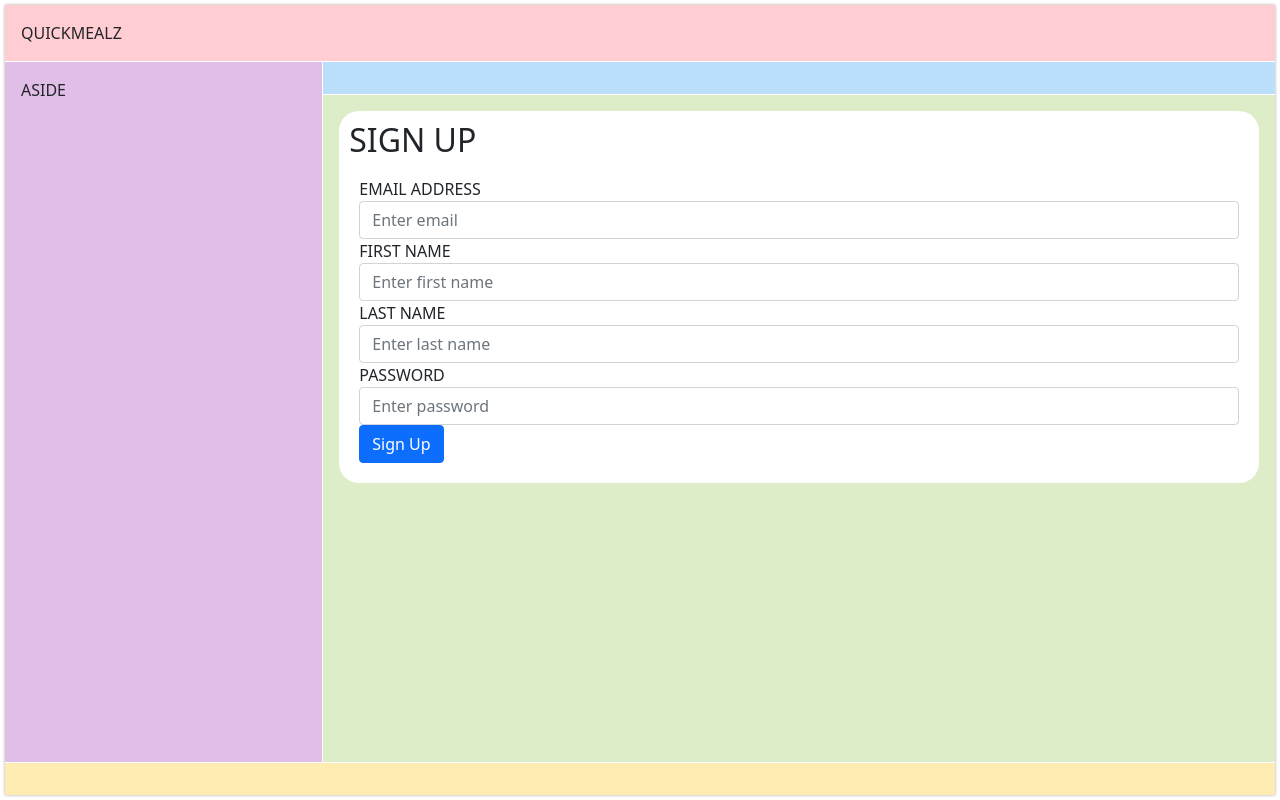
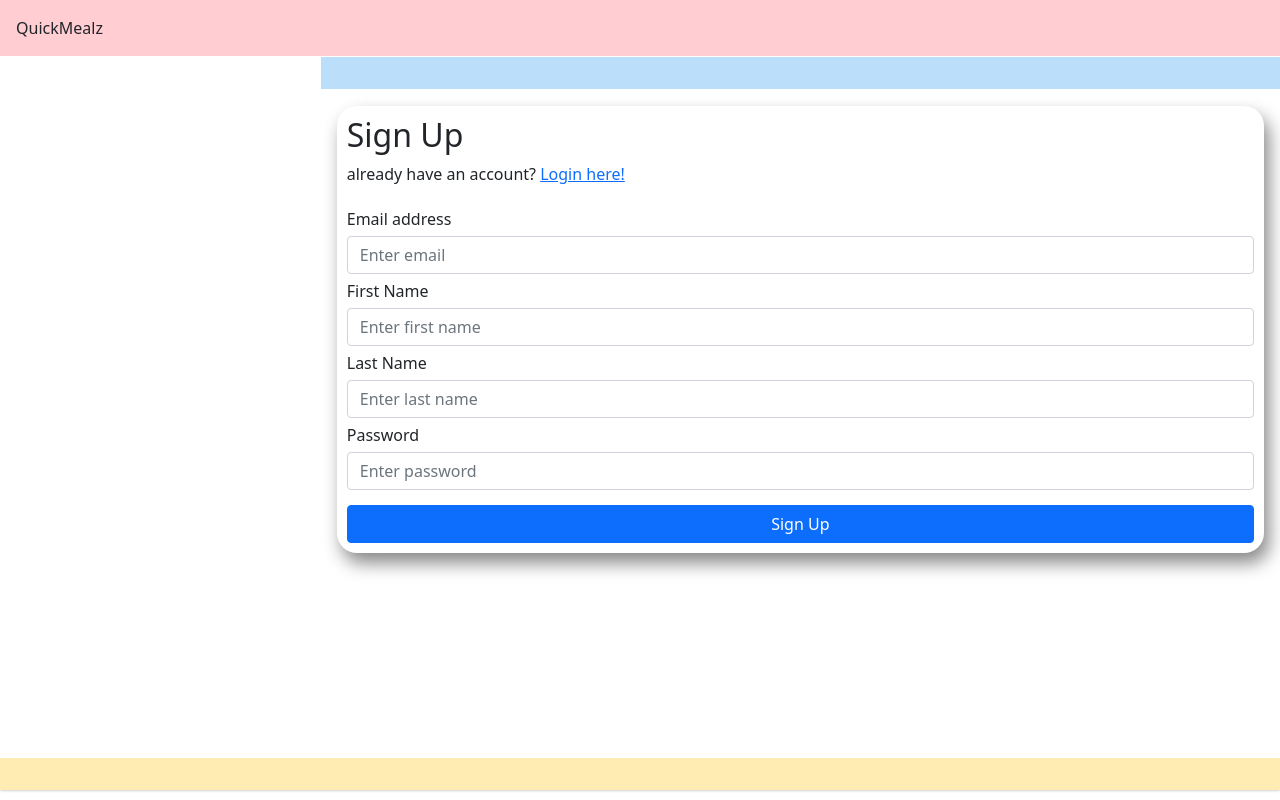
Before and after one commit to kreativekntrl/Quick-Mealz, a React (Create React App) app in the folder quick-mealz/: page / in a window 1280 px wide. Built offline with nearby package versions, Linux system fonts and the light colour scheme.

Commit message:
sigup edits

```diff
--- a/quick-mealz/src/App.js
+++ b/quick-mealz/src/App.js
@@ -14,17 +14,17 @@ function App() {
     <NavBar />
   </nav>
   <main className="page-main">
-    <article className="form">
+    <article>
         <SignUp />
     </article>
   </main>
-  <aside className="page-sidebar">
+  {/* <aside className="page-sidebar">
     Aside
-  </aside>
+  </aside> */}
   <footer className="page-footer">
     <Footer />
   </footer>
-    </div>
+</div>
   );
 }
 
--- a/quick-mealz/src/App.scss
+++ b/quick-mealz/src/App.scss
@@ -3,12 +3,10 @@
   }
   body {
     background: #e4e4e4;
-    padding: 5px;
     height: 100vh;
     margin: 0;
 
     font: 500 100% system-ui, sans-serif;
-    text-transform: uppercase;
   }
   .page-wrap {
     background: white;
@@ -34,31 +32,43 @@
       }
     }
   }
-
+//header
   .page-header {
     grid-column: 1 / -1;
     background: #ffcdd2;
   }
-
+//sidebar
   .page-sidebar {
     grid-column: 1 / 2;
     grid-row: 2 / 4;
     background: #e1bee7;
   }
+//nav
   .page-nav {
     grid-column: 2 / 3;
     background: #bbdefb;
   }
+//main
   .page-main {
     grid-column: 2 / 3;
-    background: #dcedc8;
   }
+//form
   .form {
     background-color: white;
     padding: 10px;
     border-radius: 20px;
     margin: 0 auto;
+    box-shadow: 5px 10px 18px #888888;
   }
+  label {
+    margin: 5px 0 5px;
+  }
+  .submit {
+    cursor: pointer;
+    width: 100%;
+    margin-top: 15px;
+  }
+//footer
   .page-footer {
     grid-column: 1 / -1;
     background: #ffecb3;
--- a/quick-mealz/src/components/SignUp.js
+++ b/quick-mealz/src/components/SignUp.js
@@ -1,8 +1,8 @@
 const SignUp = () => {
     return (
-<div>
+    <form className="form">
     <h2>Sign Up</h2>
-    <form className="form">
+    <p>already have an account? <a href="">Login here!</a></p>
         <div className="form-group">
             <label htmlFor="exampleInputEmail1">Email address</label>
             <input type="email" className="form-control" id="exampleInputEmail1" aria-describedby="emailHelp" placeholder="Enter email" />
@@ -19,9 +19,8 @@ const SignUp = () => {
             <label htmlFor="exampleInputPassword">Password</label>
             <input type="password" className="form-control" id="exampleInputPassword" placeholder="Enter password" />
         </div>
-        <button type="submit" className="btn btn-primary">Sign Up</button>
-    </form>
-</div>
+        <button type="submit" className="btn btn-primary submit">Sign Up</button>
+</form>
 );
 }
 export default SignUp;
```
